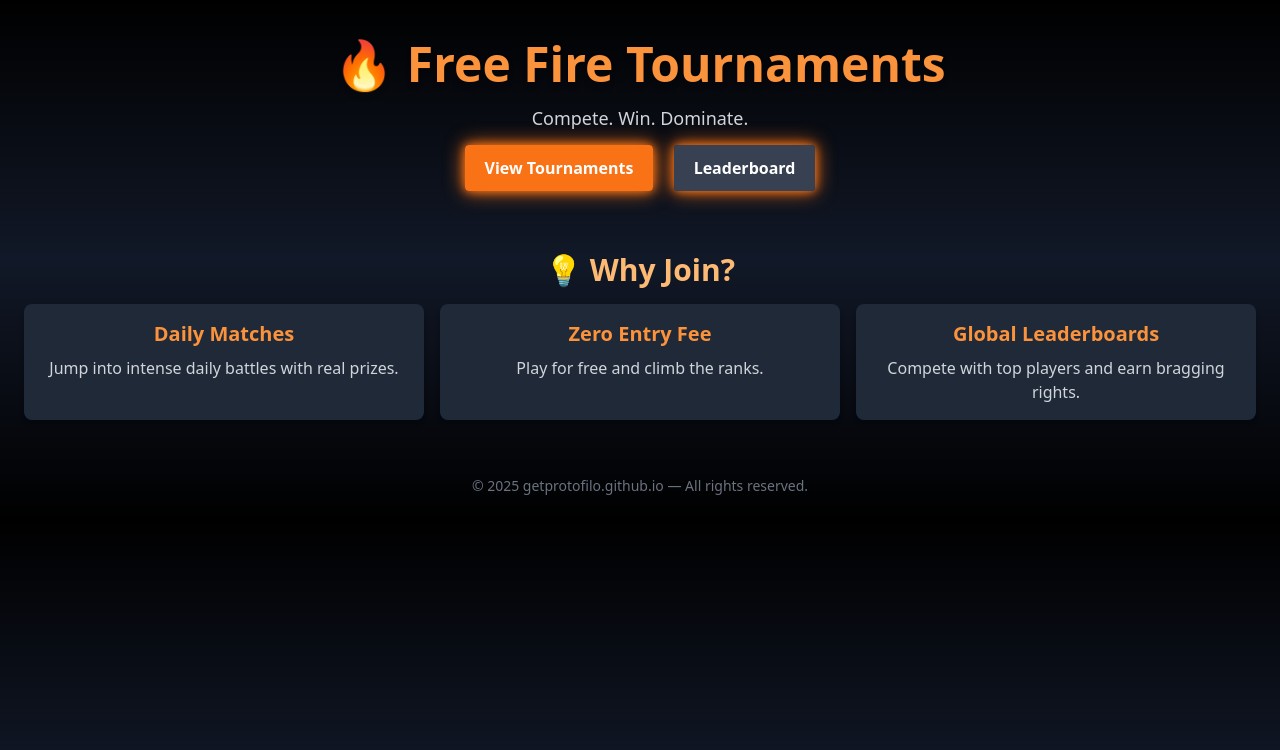
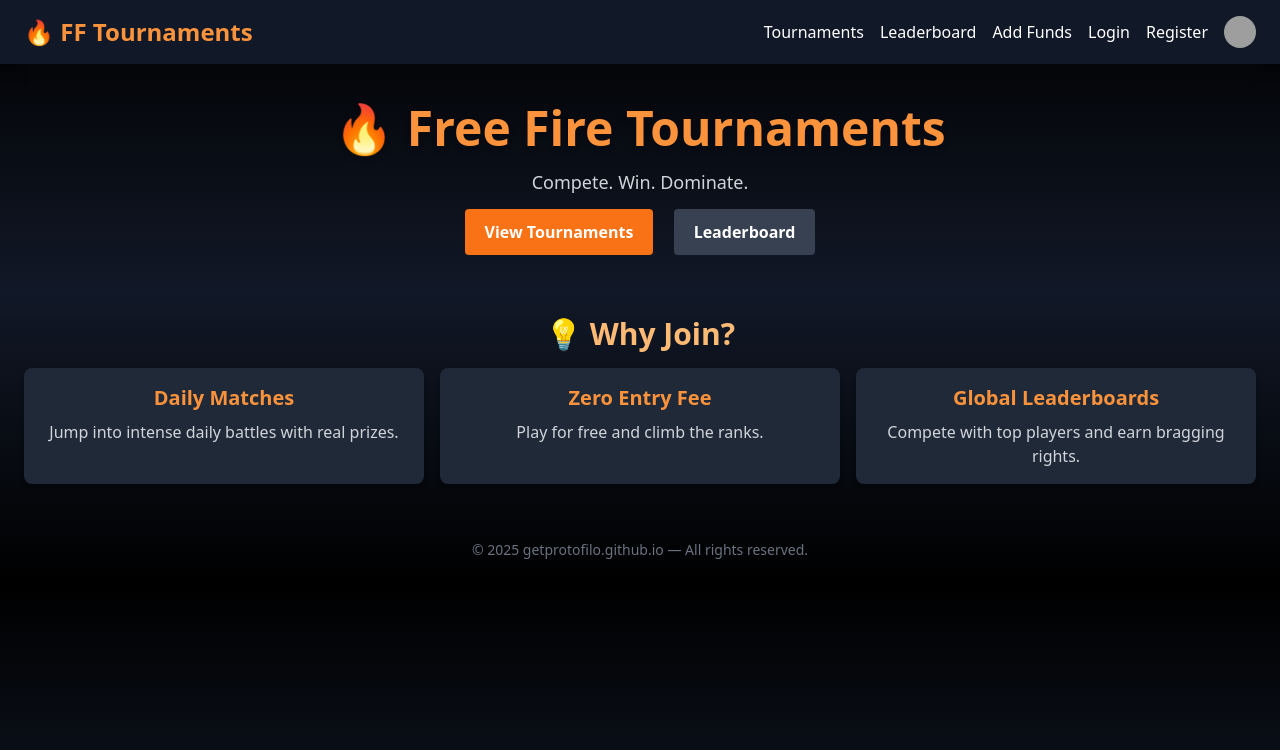
Before and after one commit to GetProtofilo/TournamentTest, a plain HTML site: page index.html in a window 1280 px wide. Drawn offline with nearby package versions, Linux system fonts and the light colour scheme; grey boxes are pictures that could not be loaded.

Commit message:
Update index.html

```diff
--- a/index.html
+++ b/index.html
@@ -1,29 +1,30 @@
 <!DOCTYPE html>
-<html lang="en">
+<html>
 <head>
-  <meta charset="UTF-8" />
-  <meta name="viewport" content="width=device-width, initial-scale=1.0" />
   <title>Free Fire Tournaments</title>
   <script src="https://cdn.tailwindcss.com"></script>
-  <style>
-    .glow-btn {
-      box-shadow: 0 0 10px #f97316, 0 0 20px #f97316;
-      transition: all 0.3s ease-in-out;
-    }
-    .glow-btn:hover {
-      transform: scale(1.05);
-      box-shadow: 0 0 15px #fb923c, 0 0 25px #fb923c;
-    }
-  </style>
 </head>
 <body class="bg-gradient-to-b from-black via-gray-900 to-black text-white font-sans">
+
+  <!-- NAVBAR -->
+  <nav class="bg-gray-900 text-white shadow-lg py-4 px-6 flex justify-between items-center">
+    <a href="index.html" class="text-orange-400 text-2xl font-bold">🔥 FF Tournaments</a>
+    <div class="flex items-center gap-4">
+      <a href="tournaments.html" class="hover:text-orange-400">Tournaments</a>
+      <a href="leaderboard.html" class="hover:text-orange-400">Leaderboard</a>
+      <a href="addfunds.html" class="hover:text-orange-400">Add Funds</a>
+      <a href="login.html" class="hover:text-orange-400">Login</a>
+      <a href="register.html" class="hover:text-orange-400">Register</a>
+      <img src="https://i.pravatar.cc/40" class="rounded-full w-8 h-8" alt="Profile">
+    </div>
+  </nav>
 
   <header class="text-center py-10">
     <h1 class="text-5xl font-extrabold text-orange-400 drop-shadow-md">🔥 Free Fire Tournaments</h1>
     <p class="mt-4 text-lg text-gray-300">Compete. Win. Dominate.</p>
     <div class="mt-6 space-x-4">
-      <a href="tournaments.html" class="glow-btn bg-orange-500 px-5 py-3 rounded text-white font-bold">View Tournaments</a>
-      <a href="leaderboard.html" class="glow-btn bg-gray-700 px-5 py-3 rounded text-white font-bold">Leaderboard</a>
+      <a href="tournaments.html" class="bg-orange-500 hover:bg-orange-600 px-5 py-3 rounded text-white font-bold">View Tournaments</a>
+      <a href="leaderboard.html" class="bg-gray-700 hover:bg-gray-600 px-5 py-3 rounded text-white font-bold">Leaderboard</a>
     </div>
   </header>
 
```
